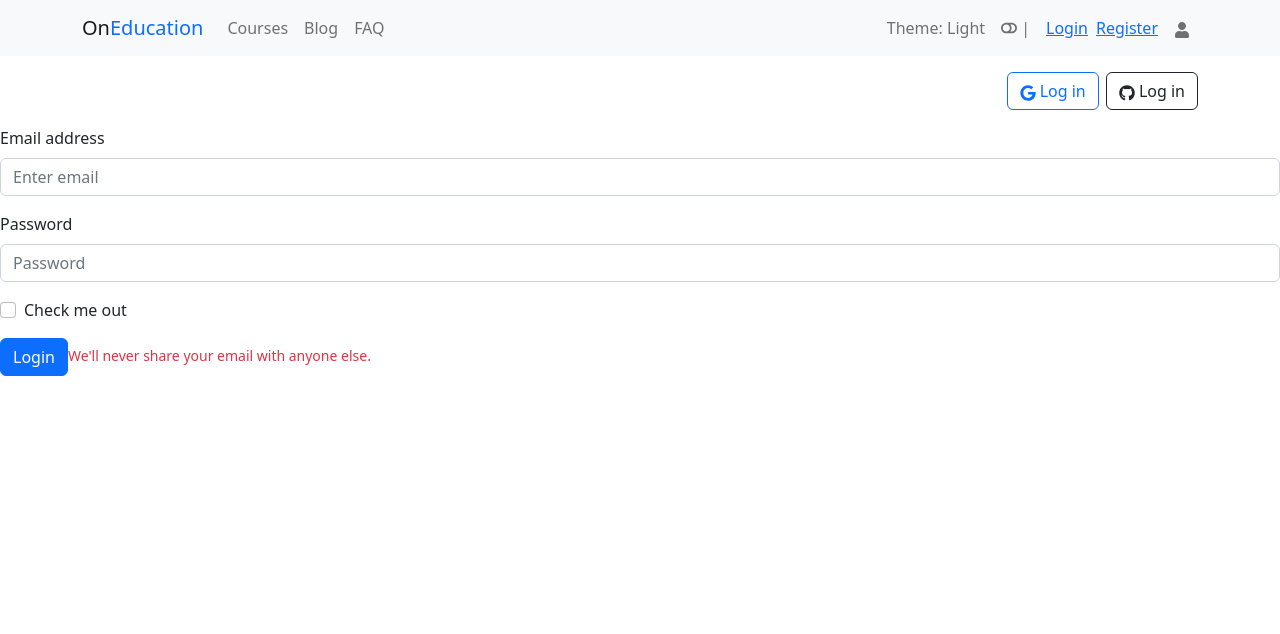
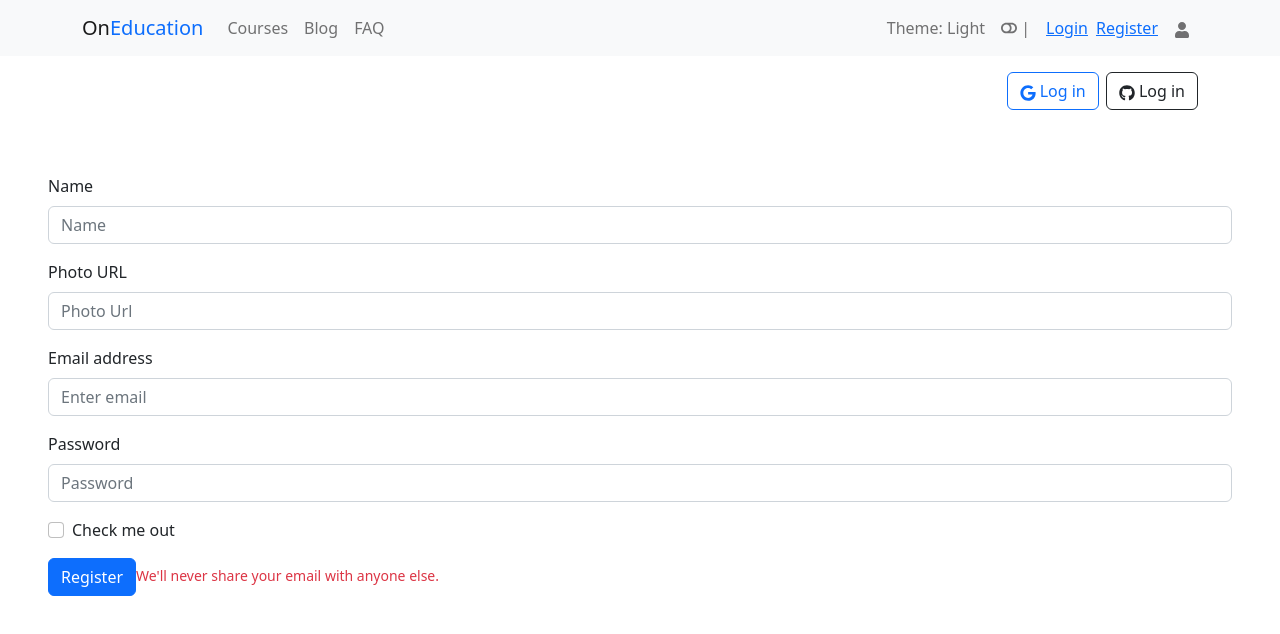
Before and after one commit to tawsifahmed/OnEducation-Client, a React (Create React App) app: page /register in a window 1280 px wide. Shown: the top 634 px of the page. Built offline with nearby package versions, Linux system fonts and the light colour scheme; no server answers.

Commit message:
finished register form

```diff
--- a/src/Pages/Login/Login/Login.js
+++ b/src/Pages/Login/Login/Login.js
@@ -1,10 +1,15 @@
 import React from 'react';
+import { useContext } from 'react';
 import Button from 'react-bootstrap/Button';
 import Form from 'react-bootstrap/Form';
+import { AuthContext } from '../../../contexts/AuthProvider/AuthProvider';
 
 const Login = () => {
+
+    const { signIn } = useContext(AuthContext)
+
     return (
-        <Form>
+        <Form className='m-5'>
             <Form.Group className="mb-3" controlId="formBasicEmail">
                 <Form.Label>Email address</Form.Label>
                 <Form.Control type="email" placeholder="Enter email" />
--- a/src/Pages/Login/Register/Register.js
+++ b/src/Pages/Login/Register/Register.js
@@ -1,25 +1,56 @@
 import React from 'react';
+import { useContext } from 'react';
 import Button from 'react-bootstrap/Button';
 import Form from 'react-bootstrap/Form';
+import { AuthContext } from '../../../contexts/AuthProvider/AuthProvider';
 
 const Register = () => {
+
+    const { createUser } = useContext(AuthContext);
+
+    const handleSubmit = event => {
+        event.preventDefault();
+        const form = event.target;
+        const name = form.name.value;
+        const photoURL = form.photoURL.value;
+        const email = form.email.value
+        const password = form.password.value;
+
+
+        createUser(email, password)
+            .then(result => {
+                const user = result.user;
+                console.log(user);
+            })
+            .catch(e => console.error(e));
+    }
     return (
-        <Form>
+        <Form onSubmit={handleSubmit} className='m-5'>
+            <Form.Group className="mb-3" controlId="formBasicEmail">
+                <Form.Label>Name</Form.Label>
+                <Form.Control name="name" type="name" placeholder="Name" />
+
+            </Form.Group>
+            <Form.Group className="mb-3" controlId="formBasicEmail">
+                <Form.Label>Photo URL</Form.Label>
+                <Form.Control name="photoURL" type="text" placeholder="Photo Url" />
+
+            </Form.Group>
             <Form.Group className="mb-3" controlId="formBasicEmail">
                 <Form.Label>Email address</Form.Label>
-                <Form.Control type="email" placeholder="Enter email" />
+                <Form.Control name="email" type="email" placeholder="Enter email" required />
 
             </Form.Group>
 
             <Form.Group className="mb-3" controlId="formBasicPassword">
                 <Form.Label>Password</Form.Label>
-                <Form.Control type="password" placeholder="Password" />
+                <Form.Control name="password" type="password" placeholder="Password" required />
             </Form.Group>
             <Form.Group className="mb-3" controlId="formBasicCheckbox">
                 <Form.Check type="checkbox" label="Check me out" />
             </Form.Group>
             <Button variant="primary" type="submit">
-                Login
+                Register
             </Button>
             <Form.Text className="text-danger">
                 We'll never share your email with anyone else.
--- a/src/contexts/AuthProvider/AuthProvider.js
+++ b/src/contexts/AuthProvider/AuthProvider.js
@@ -1,6 +1,6 @@
 import React, { useEffect } from 'react';
 import { createContext } from 'react';
-import { getAuth, onAuthStateChanged, signInWithPopup, signOut } from 'firebase/auth'
+import { createUserWithEmailAndPassword, getAuth, onAuthStateChanged, signInWithEmailAndPassword, signInWithPopup, signOut } from 'firebase/auth'
 import app from '../../firebase/firebase.config';
 import { useState } from 'react';
 
@@ -12,6 +12,14 @@ const AuthProvider = ({ children }) => {
 
     const providerLogin = (provider) => {
         return signInWithPopup(auth, provider);
+    }
+
+    const createUser = (email, password) => {
+        return createUserWithEmailAndPassword(auth, email, password)
+    }
+
+    const signIn = (email, password) => {
+        return signInWithEmailAndPassword(auth, email, password)
     }
 
     const logOut = () => {
@@ -30,7 +38,7 @@ const AuthProvider = ({ children }) => {
     }, [])
 
 
-    const authInfo = { user, providerLogin, logOut }
+    const authInfo = { user, providerLogin, logOut, createUser, signIn }
     return (
         <AuthContext.Provider value={authInfo}>
             {children}
```
